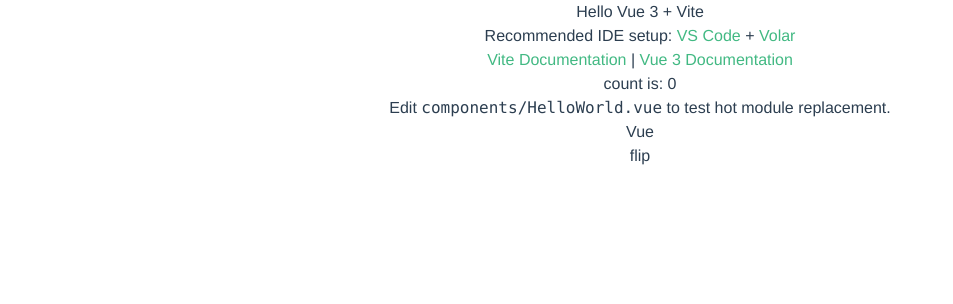
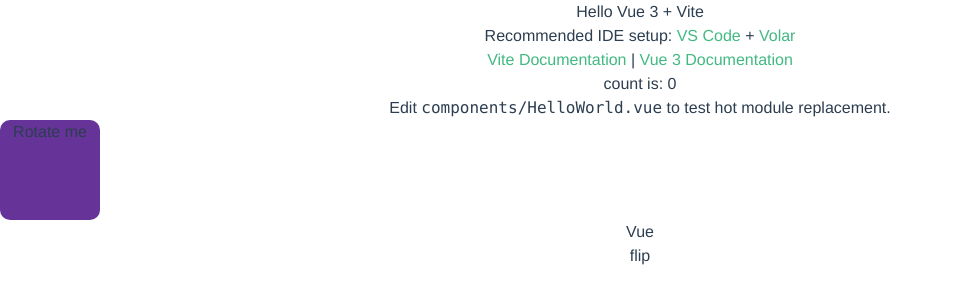
Before and after one commit to stujmar/vue3-playground, a Vue app in the folder vue-three/: page / in a window 1280 px wide. Shown: the top 304 px of the page, without its empty margins (0-953 px from the left). Built offline with nearby package versions, Linux system fonts and the light colour scheme.

Commit message:
[sm] did some rotation and scalling on the same animatino

```diff
--- a/vue-three/src/components/Flashcard.vue
+++ b/vue-three/src/components/Flashcard.vue
@@ -1,5 +1,6 @@
 <template>
   <div>
+    <Rotate />
     <div class="relative border m-4 font-bold h-40 w-90 text-xl bg-white shadow-md">
       <div class="absolute inset-0 m-auto h-min">
         {{ flipped ? cards[index].definition : cards[index].name }}
@@ -23,8 +24,12 @@
 
 <script>
 import cards from '../assets/data.json';
+import Rotate from './Rotate.vue';
 
   export default {
+    components: {
+      Rotate
+    },
     data() {
       return {
         msg: "hello from Flashcard.vue",
--- /dev/null
+++ b/vue-three/src/components/Rotate.vue
@@ -0,0 +1,53 @@
+<template>
+  <div class="box mx-auto relative">
+    <span class="absolute h-min inset-0 m-auto text-purple-50">Rotate me</span>
+  </div>
+</template>
+
+<style>
+  .box {
+    background-color: rebeccapurple;
+    border-radius: 10px;
+    width: 100px;
+    height: 100px;
+  }
+
+  .box:hover {
+    animation-name: rotate-scale;
+    animation-duration: 1s;
+  }
+
+  @keyframes rotate {
+    0% {
+      transform: rotate(0);
+    }
+    100% {
+      transform: rotate(360deg);
+    }
+  }
+
+  @keyframes scale {
+    0% {
+      transform: scale(1);
+    }
+    50% {
+      transform: scale(2);
+    }
+    100% {
+      transform: scale(1);
+    }
+  }
+
+  @keyframes rotate-scale {
+    0% {
+      transform: rotate(0) scale(1);
+    }
+    50% {
+      transform: rotate(180deg) scale(2);
+    }
+    100% {
+      transform: rotate(360deg) scale(1);
+    }
+}
+
+</style>
--- a/vue-three/src/index.css
+++ b/vue-three/src/index.css
@@ -4,5 +4,6 @@
 
 @layer components {
   .text-shadow-blue {
-    text-shadow: 2px 2px 0px rgb(59 130 246);}
+    text-shadow: 2px 2px 0px rgb(59 130 246);
+  }
 }
```
